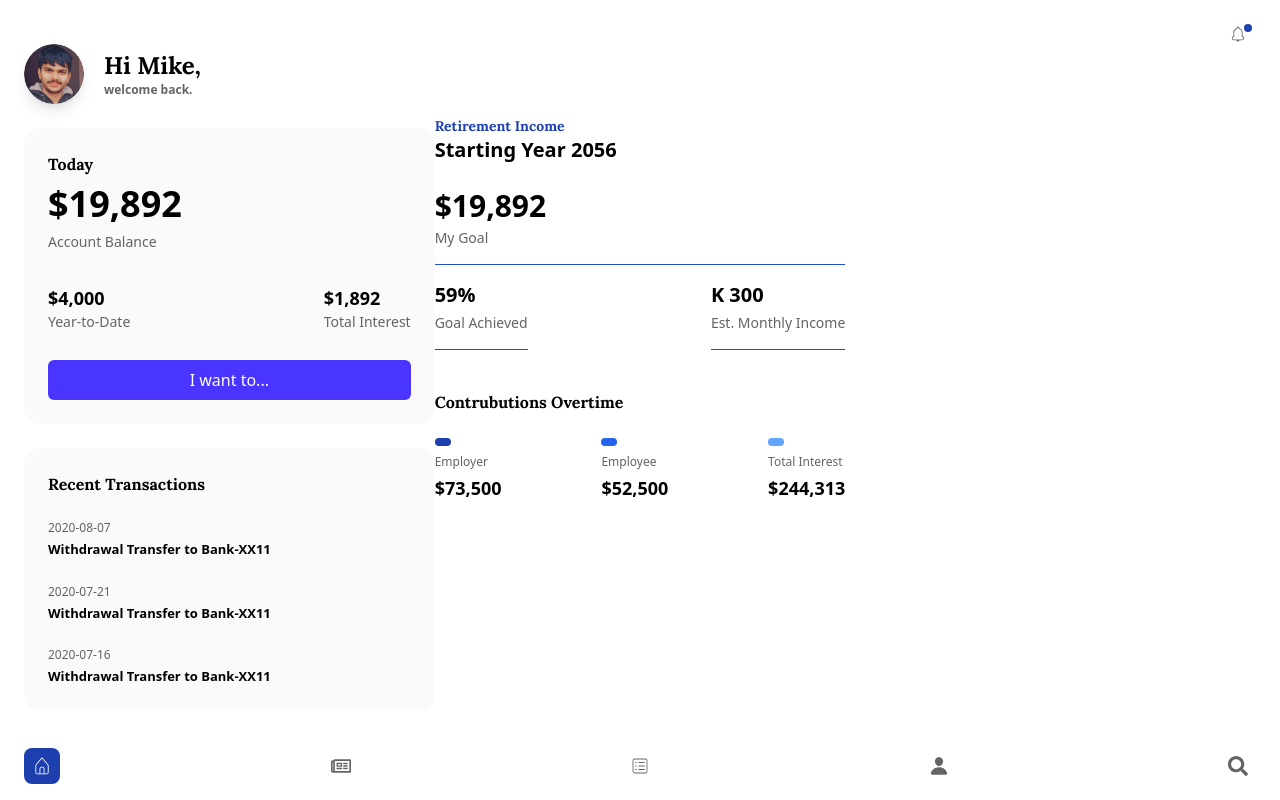
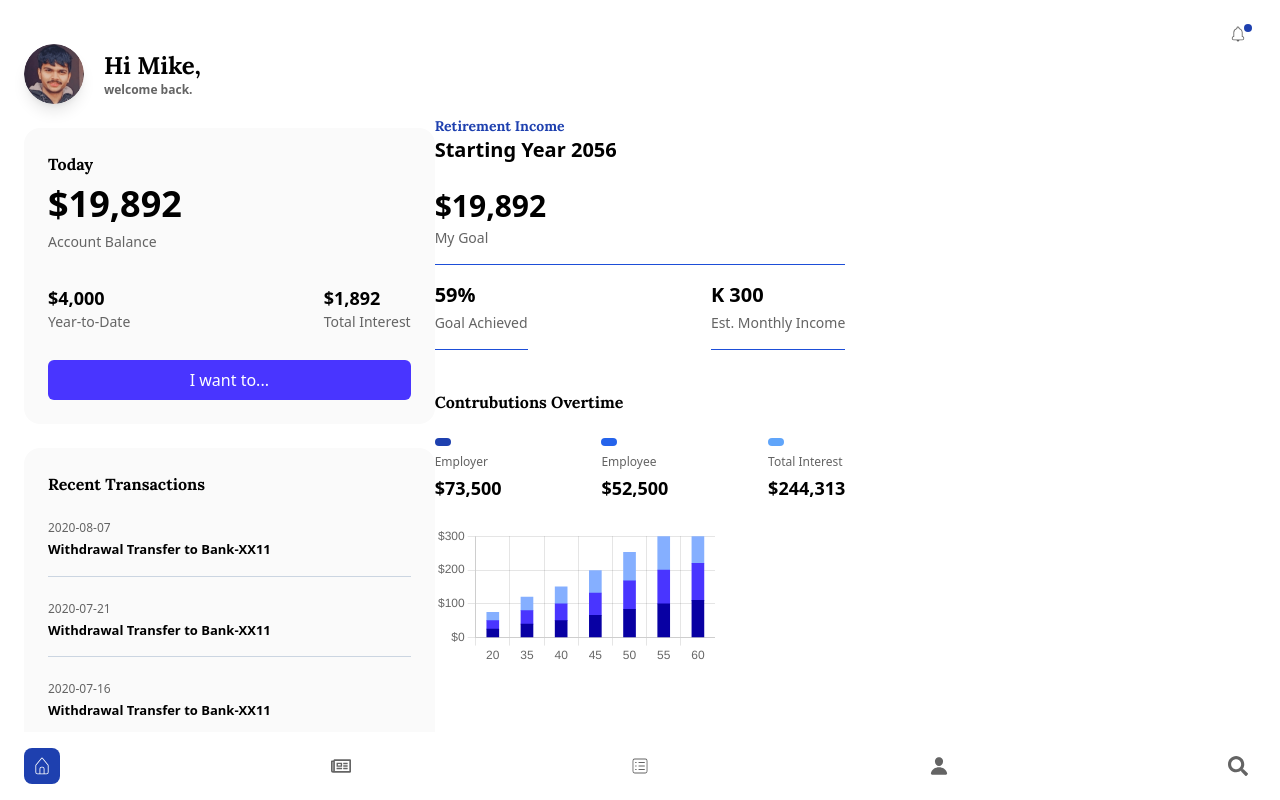
Before and after one commit to sachinDev07/RapidQuest, a React (Vite) app: page / in a window 1280 px wide. Built offline with nearby package versions, Linux system fonts and the light colour scheme.

Commit message:
Added bar chart with chat.js

```diff
--- a/package.json
+++ b/package.json
@@ -10,7 +10,9 @@
     "preview": "vite preview"
   },
   "dependencies": {
+    "chart.js": "^4.4.1",
     "react": "^18.2.0",
+    "react-chartjs-2": "^5.2.0",
     "react-dom": "^18.2.0",
     "react-icons": "^4.12.0",
     "react-router-dom": "^6.21.1"
--- /dev/null
+++ b/src/components/BarChart.jsx
@@ -0,0 +1,46 @@
+import { Bar } from 'react-chartjs-2';
+import { Chart as ChartJS } from 'chart.js/auto';
+
+const BarChart = ({ charData }) => {
+  const options = {
+    plugins: {
+      legend: false,
+      title: {
+        display: false,
+        text: 'Rapid Quest',
+      },
+      customCanvasBackgroundColor: {
+        color: 'lightGreen',
+      },
+    },
+    layout: {
+      margin: {
+        top: 30,
+      },
+    },
+    responsive: true,
+    scales: {
+      x: {
+        stacked: true,
+      },
+      y: {
+        stacked: true,
+        min: 0,
+        max: 300,
+        with: 60,
+        stepSize: 100,
+        ticks: {
+          callback: (value) => `$${value}`,
+        },
+      },
+    },
+  };
+
+  return (
+    <div className='w-[280px] mt-6'>
+      <Bar data={charData} options={options} />
+    </div>
+  );
+};
+
+export default BarChart;
--- a/src/components/Column1.jsx
+++ b/src/components/Column1.jsx
@@ -46,6 +46,7 @@
             Withdrawal Transfer to Bank-XX11
           </p>
         </div>
+        <div className='mt-4 bg-slate-300 h-[1px]'></div>
         <div>
           <span className='block mt-6 text-xs text-mdSlate font-medium'>
             2020-07-21
@@ -54,6 +55,7 @@
             Withdrawal Transfer to Bank-XX11
           </p>
         </div>
+        <div className='mt-4 bg-slate-300 h-[1px]'></div>
         <div>
           <span className='block mt-6 text-xs text-mdSlate font-medium'>
             2020-07-16
@@ -62,6 +64,7 @@
             Withdrawal Transfer to Bank-XX11
           </p>
         </div>
+        <div className='mt-4 bg-slate-300 h-[1px]'></div>
       </div>
     </section>
   );
--- a/src/components/Column2.jsx
+++ b/src/components/Column2.jsx
@@ -1,6 +1,31 @@
-import React from 'react';
+import BarChart from './BarChart';
+import { UserData } from '../utils/constant';
+import { useState } from 'react';
 
 const Column2 = () => {
+  const [userData, setUserData] = useState({
+    labels: UserData.map((data) => data.year),
+    datasets: [
+      {
+        label: '',
+        data: UserData.map((data) => data.userGain),
+        backgroundColor: ['#0800A3'],
+        barThickness: 12,
+      },
+      {
+        label: '',
+        data: UserData.map((data) => data.userGain),
+        backgroundColor: ['#4935FF'],
+        barThickness: 12,
+      },
+      {
+        label: '',
+        data: UserData.map((data) => data.userGain),
+        backgroundColor: ['#85AFFF'],
+        barThickness: 12,
+      },
+    ],
+  });
   return (
     <section className='lg:w-1/3 mt-6 mb-6 py-12'>
       <div className='mb-6'>
@@ -64,6 +89,7 @@
           </div>
         </div>
 
+        <BarChart charData={userData} />
       </div>
     </section>
   );
--- a/src/utils/constant.jsx
+++ b/src/utils/constant.jsx
@@ -11,3 +11,48 @@
   { to: '/profile', icon: <IoPerson />, label: 'Profile' },
   { to: '/search', icon: <FaSearch />, label: 'Search' },
 ];
+
+export const UserData = [
+  {
+    id: 1,
+    year: 20,
+    userGain: 25,
+    userLost: 70,
+  },
+  {
+    id: 2,
+    year: 35,
+    userGain: 40,
+    userLost: 120,
+  },
+  {
+    id: 3,
+    year: 40,
+    userGain: 50,
+    userLost: 150,
+  },
+  {
+    id: 4,
+    year: 45,
+    userGain: 66,
+    userLost: 200,
+  },
+  {
+    id: 5,
+    year: 50,
+    userGain: 84,
+    userLost: 250,
+  },
+  {
+    id: 5,
+    year: 55,
+    userGain: 100,
+    userLost: 300,
+  },
+  {
+    id: 5,
+    year: 60,
+    userGain: 110,
+    userLost: 310,
+  },
+];
```
Also changed, not shown: 1 other file (tests, documents, lock files or other folders).
